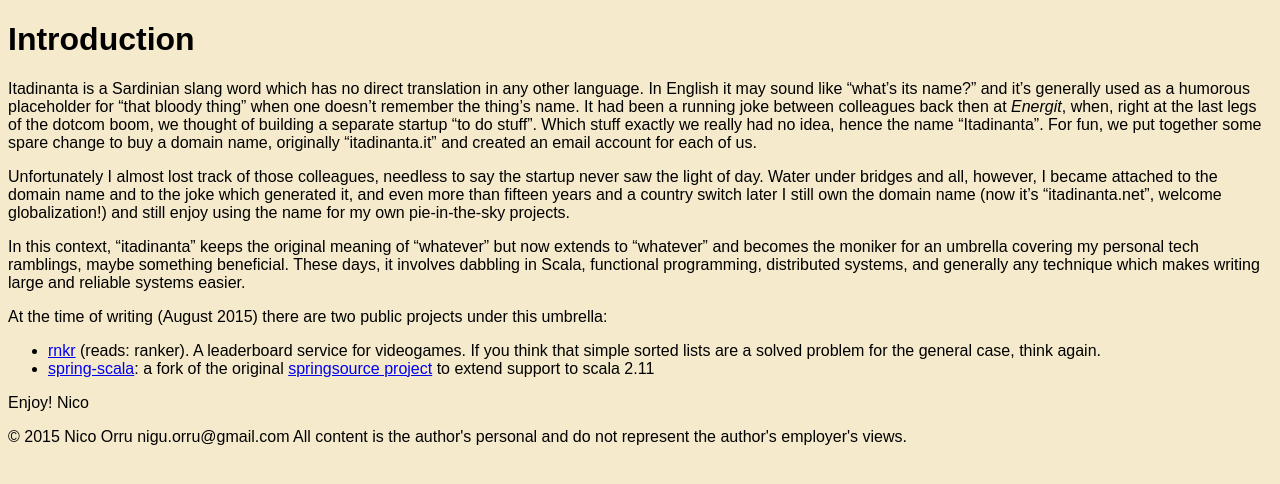
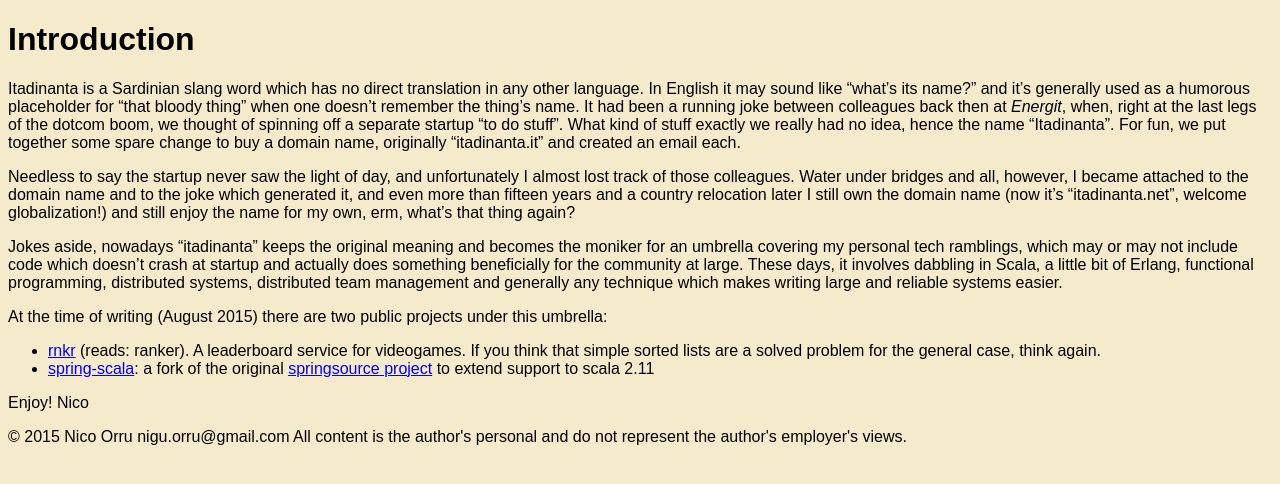
Before and after one commit to itadinanta/itadinanta.github.io, a Jekyll site: the page built from index.md, in a window 1280 px wide. Shown: the top 484 px of the page. Built offline with Jekyll 4.4.1, drawn with Linux system fonts in a browser that asks for light colours.

Commit message:
Content update to the home page

```diff
--- a/index.md
+++ b/index.md
@@ -3,11 +3,11 @@ layout: default
 title: Introduction
 ---
 
-Itadinanta is a Sardinian slang word which has no direct translation in any other language. In English it may sound like "what's its name?" and it's generally used as a humorous placeholder for "that bloody thing" when one doesn't remember the thing's name. It had been a running joke between colleagues back then at *Energit*, when, right at the last legs of the dotcom boom, we thought of building a separate startup "to do stuff". Which stuff exactly we really had no idea, hence the name "Itadinanta". For fun, we put together some spare change to buy a domain name, originally "itadinanta.it" and created an email account for each of us.
+Itadinanta is a Sardinian slang word which has no direct translation in any other language. In English it may sound like "what's its name?" and it's generally used as a humorous placeholder for "that bloody thing" when one doesn't remember the thing's name. It had been a running joke between colleagues back then at *Energit*, when, right at the last legs of the dotcom boom, we thought of spinning off a separate startup "to do stuff". What kind of stuff exactly we really had no idea, hence the name "Itadinanta". For fun, we put together some spare change to buy a domain name, originally "itadinanta.it" and created an email each.
 
-Unfortunately I almost lost track of those colleagues, needless to say the startup never saw the light of day. Water under bridges and all, however, I became attached to the domain name and to the joke which generated it, and even more than fifteen years and a country switch later I still own the domain name (now it's "itadinanta.net", welcome globalization!) and still enjoy using the name for my own pie-in-the-sky projects.
+Needless to say the startup never saw the light of day, and unfortunately I almost lost track of those colleagues. Water under bridges and all, however, I became attached to the domain name and to the joke which generated it, and even more than fifteen years and a country relocation later I still own the domain name (now it's "itadinanta.net", welcome globalization!) and still enjoy the name for my own, erm, what's that thing again?
 
-In this context, "itadinanta" keeps the original meaning of "whatever" but now extends to "whatever" and becomes the moniker for an umbrella covering my personal tech ramblings, maybe something beneficial. These days, it involves dabbling in Scala, functional programming, distributed systems, and generally any technique which makes writing large and reliable systems easier.
+Jokes aside, nowadays "itadinanta" keeps the original meaning and becomes the moniker for an umbrella covering my personal tech ramblings, which may or may not include code which doesn't crash at startup and actually does something beneficially for the community at large. These days, it involves dabbling in Scala, a little bit of Erlang, functional programming, distributed systems, distributed team management and generally any technique which makes writing large and reliable systems easier.
 
 At the time of writing (August 2015) there are two public projects under this umbrella:
 
```
